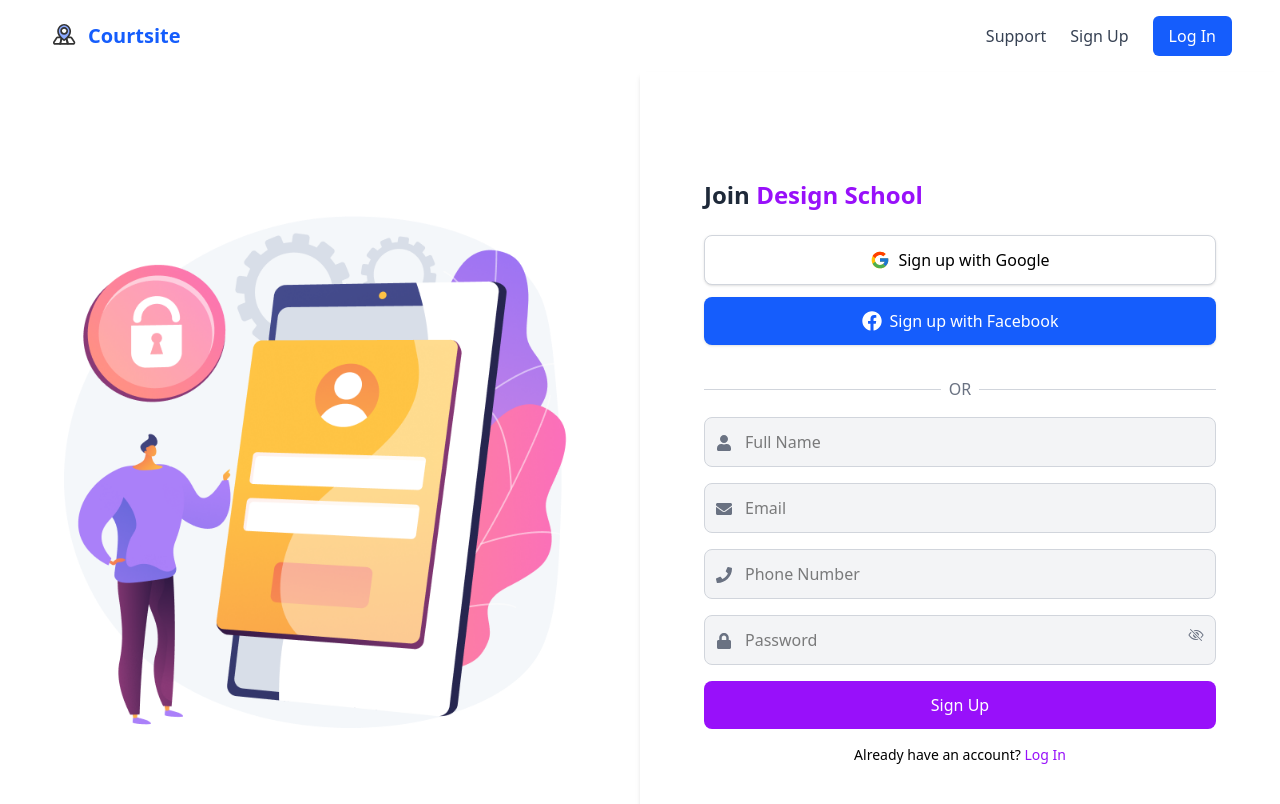
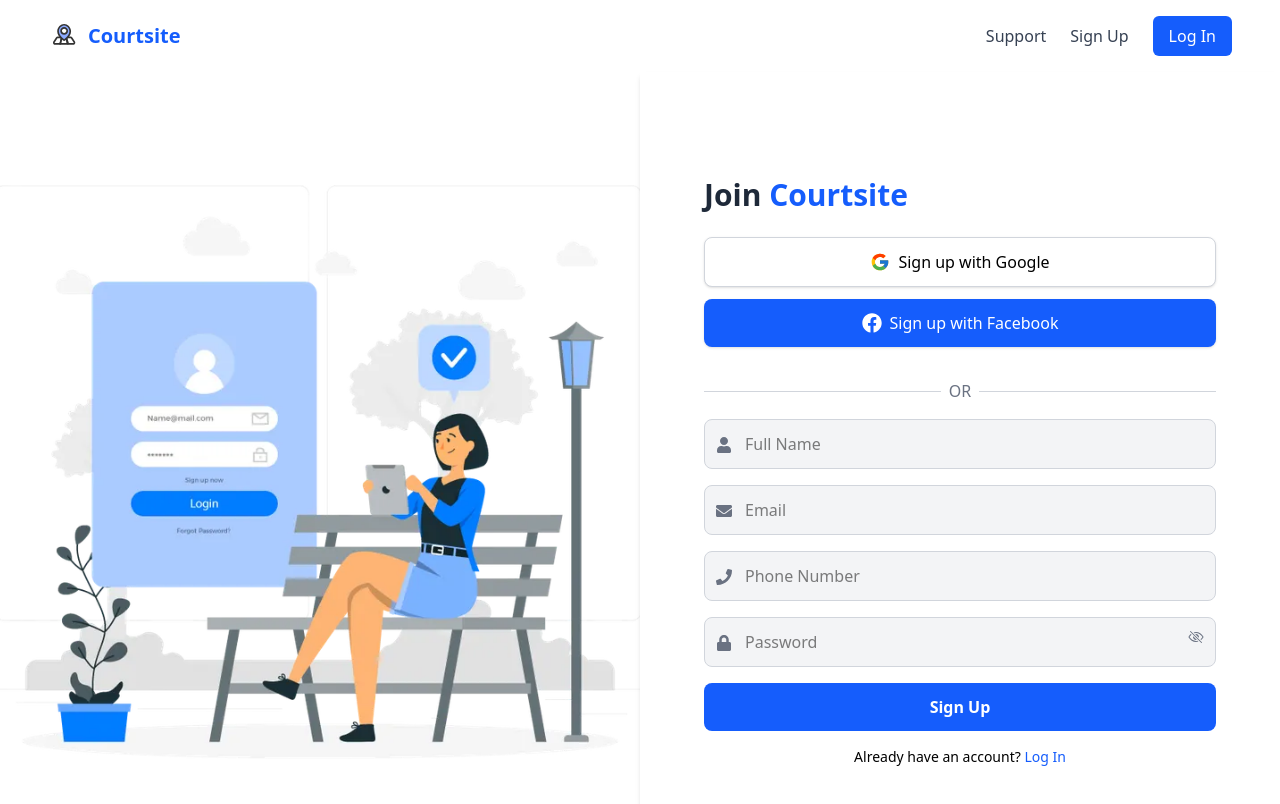
Before and after one commit to SCRMS-FPT/SCRMS_ADMIN_FE, a React (Vite) app: page /signup in a window 1280 px wide. Shown: the top 804 px of the page. Built offline with nearby package versions, Linux system fonts and the light colour scheme.

Commit message:
scmrs-14: update v0.2

```diff
--- a/src/pages/Login.jsx
+++ b/src/pages/Login.jsx
@@ -58,7 +58,7 @@
           <input
             type="email"
             placeholder="Email"
-            className="w-full p-3 pl-10 border border-gray-300 rounded-lg bg-gray-100 focus:outline-none focus:ring-2 focus:ring-purple-500"
+            className="w-full p-3 pl-10 border border-gray-300 rounded-lg bg-gray-100 focus:outline-none focus:ring-2 focus:ring-blue-500"
             value={email}
             onChange={(e) => setEmail(e.target.value)}
           />
@@ -70,7 +70,7 @@
           <input
             type={showPassword ? "text" : "password"}
             placeholder="Password"
-            className="w-full p-3 pl-10 border border-gray-300 rounded-lg bg-gray-100 focus:outline-none focus:ring-2 focus:ring-purple-500"
+            className="w-full p-3 pl-10 border border-gray-300 rounded-lg bg-gray-100 focus:outline-none focus:ring-2 focus:ring-blue-500"
             value={password}
             onChange={(e) => setPassword(e.target.value)}
           />
--- a/src/pages/SignUp.jsx
+++ b/src/pages/SignUp.jsx
@@ -4,7 +4,7 @@
 import { FcGoogle } from "react-icons/fc";
 import { FaFacebook } from "react-icons/fa";
 import { FaUser, FaEnvelope, FaPhone, FaLock } from "react-icons/fa";
-import signupSideImage from "../assets/login_side_image.png"; // Ensure correct path
+import signupSideImage from "../assets/signup_side_image.png"; // Ensure correct path
 
 const SignUp = () => {
   const [email, setEmail] = useState("");
@@ -56,13 +56,13 @@
     <div className="flex h-screen w-screen bg-gray-100">
       {/* Left-side Image */}
       <div className="hidden md:flex w-1/2 items-center justify-center bg-white">
-        <img src={signupSideImage} alt="Sign Up Illustration" className="max-w-lg" />
+      <img src={signupSideImage} alt="Sign Up Illustration" className="max-w-3xl" />
       </div>
 
       {/* Right-side Sign Up Form */}
       <div className="w-full md:w-1/2 flex flex-col justify-center bg-white px-8 md:px-16 shadow-md">
-        <h2 className="text-2xl font-semibold text-gray-800 mb-6">
-          Join <span className="text-purple-600 font-bold">Design School</span>
+        <h2 className="text-3xl font-semibold text-gray-800 mb-6">
+          Join <span className="text-blue-600 font-bold">Courtsite</span>
         </h2>
 
         {/* Social Sign Ups */}
@@ -85,7 +85,7 @@
           <input
             type="text"
             placeholder="Full Name"
-            className="w-full p-3 pl-10 border border-gray-300 rounded-lg bg-gray-100 focus:outline-none focus:ring-2 focus:ring-purple-500"
+            className="w-full p-3 pl-10 border border-gray-300 rounded-lg bg-gray-100 focus:outline-none focus:ring-2 focus:ring-blue-500"
             value={name}
             onChange={(e) => setName(e.target.value)}
           />
@@ -97,7 +97,7 @@
           <input
             type="email"
             placeholder="Email"
-            className="w-full p-3 pl-10 border border-gray-300 rounded-lg bg-gray-100 focus:outline-none focus:ring-2 focus:ring-purple-500"
+            className="w-full p-3 pl-10 border border-gray-300 rounded-lg bg-gray-100 focus:outline-none focus:ring-2 focus:ring-blue-500"
             value={email}
             onChange={(e) => setEmail(e.target.value)}
           />
@@ -109,7 +109,7 @@
           <input
             type="text"
             placeholder="Phone Number"
-            className="w-full p-3 pl-10 border border-gray-300 rounded-lg bg-gray-100 focus:outline-none focus:ring-2 focus:ring-purple-500"
+            className="w-full p-3 pl-10 border border-gray-300 rounded-lg bg-gray-100 focus:outline-none focus:ring-2 focus:ring-blue-500"
             value={phoneNumber}
             onChange={(e) => setPhoneNumber(e.target.value)}
           />
@@ -121,7 +121,7 @@
           <input
             type={showPassword ? "text" : "password"}
             placeholder="Password"
-            className="w-full p-3 pl-10 border border-gray-300 rounded-lg bg-gray-100 focus:outline-none focus:ring-2 focus:ring-purple-500"
+            className="w-full p-3 pl-10 border border-gray-300 rounded-lg bg-gray-100 focus:outline-none focus:ring-2 focus:ring-blue-500"
             value={password}
             onChange={(e) => setPassword(e.target.value)}
           />
@@ -143,7 +143,7 @@
         <button
           type="submit"
           disabled={isLoading}
-          className="w-full bg-purple-600 text-white py-3 rounded-lg hover:bg-purple-700 transition"
+          className="w-full bg-blue-600 font-bold text-white py-3 rounded-lg hover:bg-blue-700 transition"
           onClick={handleSignUp}
         >
           {isLoading ? "Signing Up..." : "Sign Up"}
@@ -152,7 +152,7 @@
         {/* Login Link */}
         <p className="text-center text-sm mt-4">
           Already have an account?{" "}
-          <a href="#" className="text-purple-600 hover:underline">
+          <a href="#" className="text-blue-600 hover:underline">
             Log In
           </a>
         </p>
```
Also changed, not shown: src/assets/signup_side_image.png (added).
